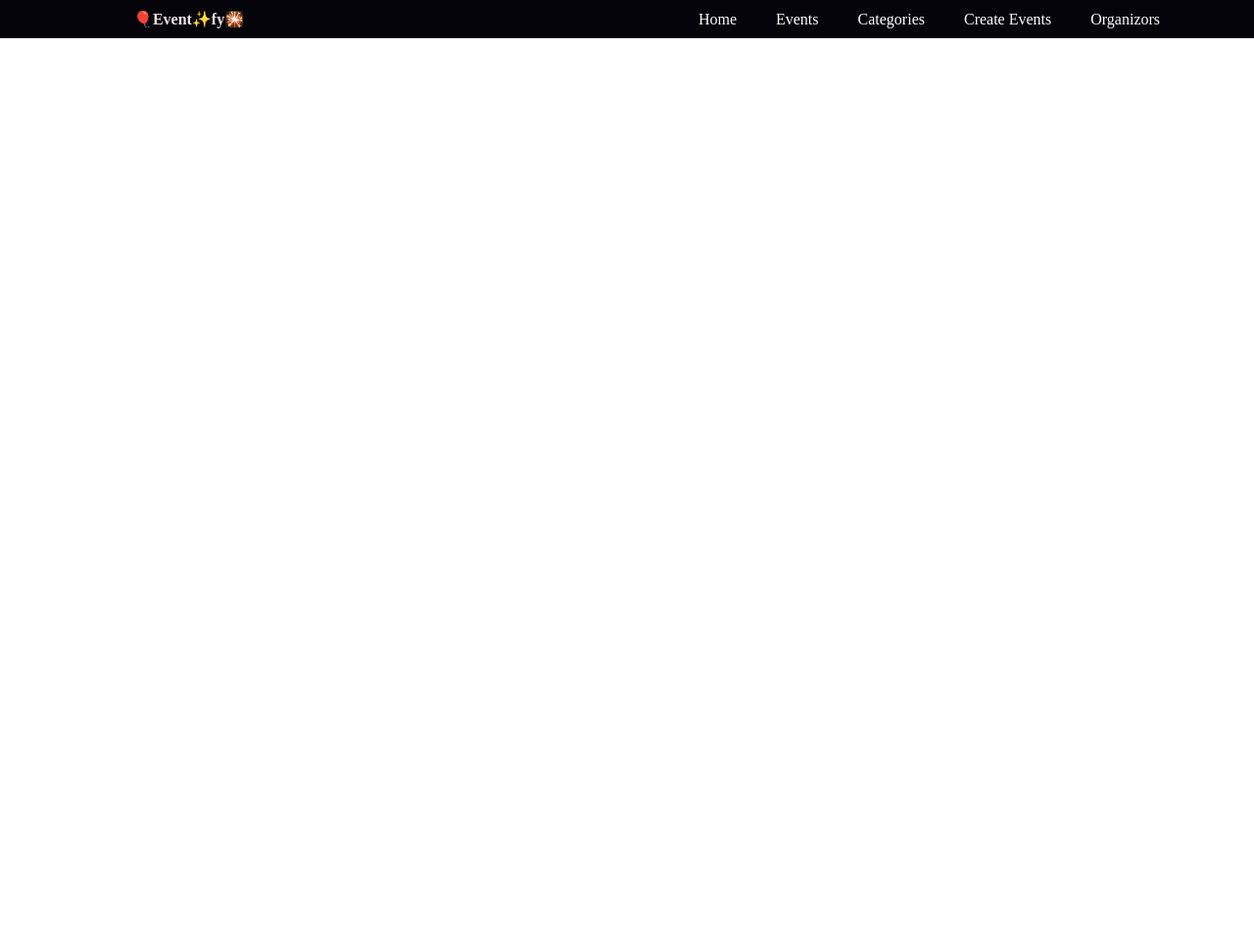
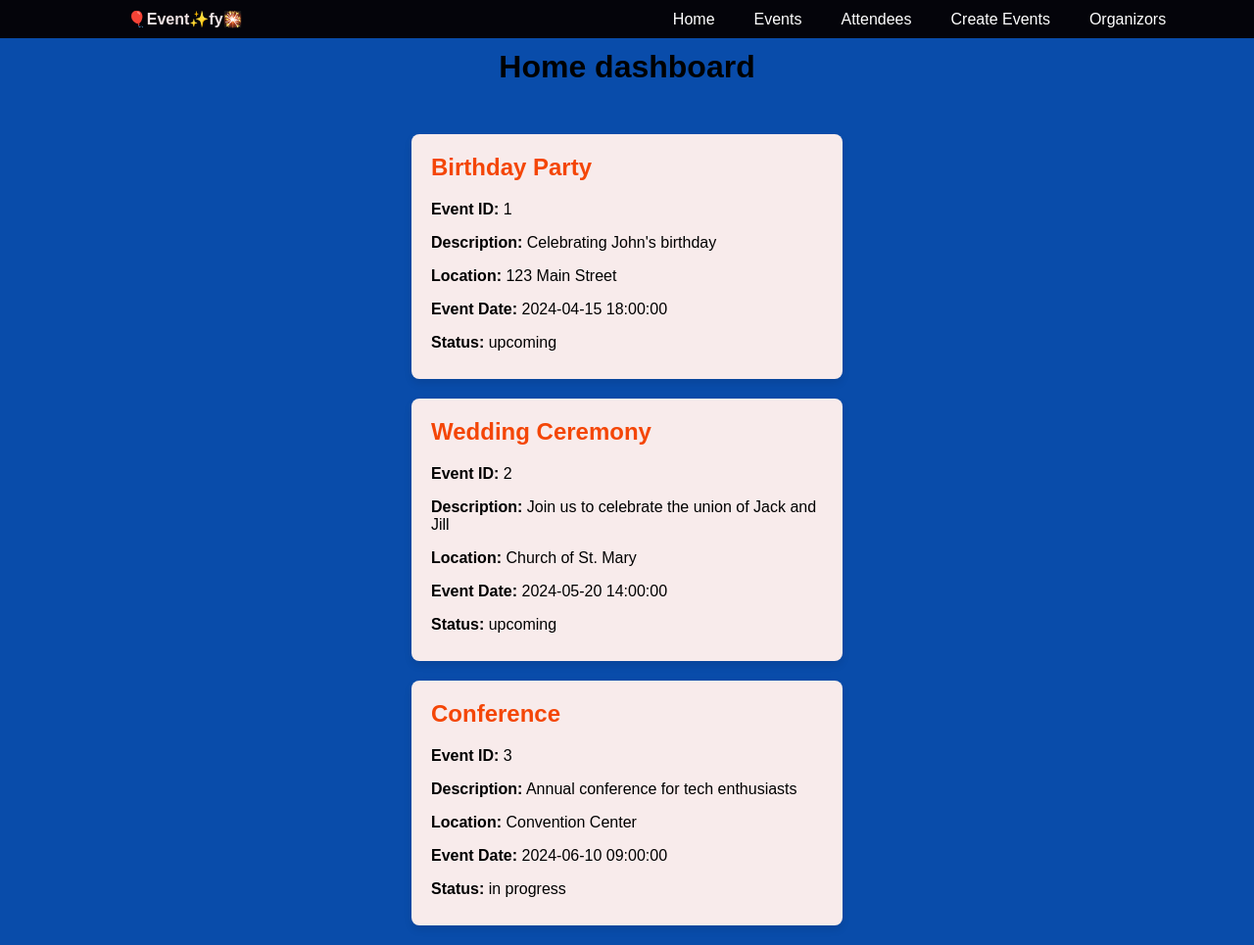
Before and after one commit to Ngetich-86/Eventify_php, a PHP site: page / in a window 1280 px wide. Shown: the whole page at 98% size. Before the commit the page ends 39 px from the top, so only its background shows below. Run offline with PHP 8.4, Linux system fonts and the light colour scheme; data comes from the database, SQL or seed files in the repository; both versions use the stored data as it was after the commit.

Commit message:
added more sections

```diff
--- a/components/navbar.php
+++ b/components/navbar.php
@@ -4,21 +4,23 @@
     <meta charset="UTF-8">
     <meta name="viewport" content="width=device-width, initial-scale=1.0">
     <title>🎈Event✨fy🎇</title>
+    <link rel="stylesheet" href="styles/navbar.css">
 </head>
 <body>
+
         <nav class="navbar">
                 <a class="navbar-brand" href="#">🎈Event✨fy🎇</a>
                 <i class="fas fa-bars" id="toggleNav"></i>
                 <div class="navbar-nav">
                     <a class="nav-link" href="index.php"><i class="fas fa-tachometer-alt"></i> Home</a>
-            <a class="nav-link" href="patient.php"><i class="fas fa-user"></i> Events</a>
-            <a class="nav-link" href="doctors.php"><i class="fas fa-user-md"></i> Categories</a>
-            <a class="nav-link" href="medicine.php"><i class="fas fa-pills"></i> Create Events</a>
-            <a class="nav-link" href="appointment.php"><i class="far fa-calendar-alt"></i> Organizors</a>
+                    <a class="nav-link" href="events.php"><i class="fas fa-user"></i> Events</a>
+                    <a class="nav-link" href="attendees.php"><i class="fas fa-user-md"></i> Attendees</a>
+                    <a class="nav-link" href="schedule.php"><i class="fas fa-pills"></i> Create Events</a>
+                    <a class="nav-link" href="organizers.php"><i class="far fa-calendar-alt"></i> Organizors</a>
                 </div>
             </nav>
-    <script src="https://kit.fontawesome.com/3b83e029d3.js" crossorigin="anonymous"></script>
-    <script src="scripts/navbar.js"></script>
+
+
 
 </body>
 </html>
--- a/index.php
+++ b/index.php
@@ -3,32 +3,50 @@
 <head>
     <meta charset="UTF-8">
     <meta name="viewport" content="width=device-width, initial-scale=1.0">
-    <title>Document</title>
-    <link rel="stylesheet" href="styles/navbar.css">
+    <title>🎈Event✨fy🎇</title>
+    <link rel="stylesheet" href="styles/index.css">
 </head>
 <body>
+    <div class="home_title" style="text-align: center; color: black; margin-top: 50px;">
+        <h1>Home dashboard</h1>
+    </div>
+     <?php
+            include 'components/navbar.php';
+            include 'Database/Database.php';
 
-    <!-- <nav class="navbar">
-            <a class="navbar-brand" href="#">🎈Event✨fy🎇</a>
-                    <i class="fas fa-bars" id="toggleNav"></i>
-                    <div class="navbar-nav">
-                        <a class="nav-link" href="index.php"><i class="fas fa-tachometer-alt"></i> Home</a>
-                        <a class="nav-link" href="patient.php"><i class="fas fa-user"></i> Events</a>
-                        <a class="nav-link" href="doctors.php"><i class="fas fa-user-md"></i> Categories</a>
-                        <a class="nav-link" href="medicine.php"><i class="fas fa-pills"></i> Create Events</a>
-                        <a class="nav-link" href="appointment.php"><i class="far fa-calendar-alt"></i> Organizors</a>
-                    </div>
-        </nav> -->
-        <nav class="navbar">
-                <a class="navbar-brand" href="#">🎈Event✨fy🎇</a>
-                <i class="fas fa-bars" id="toggleNav"></i>
-                <div class="navbar-nav">
-                    <a class="nav-link" href="index.php"><i class="fas fa-tachometer-alt"></i> Home</a>
-                    <a class="nav-link" href="patient.php"><i class="fas fa-user"></i> Events</a>
-                    <a class="nav-link" href="doctors.php"><i class="fas fa-user-md"></i> Categories</a>
-                    <a class="nav-link" href="medicine.php"><i class="fas fa-pills"></i> Create Events</a>
-                    <a class="nav-link" href="appointment.php"><i class="far fa-calendar-alt"></i> Organizors</a>
-                </div>
-            </nav>
+
+
+            // Check connection
+            if ($conn->connect_error) {
+                die("Connection failed: " . $conn->connect_error);
+            }
+
+            // Query to fetch all rows from the events table
+            $sql = "SELECT * FROM events";
+            $result = $conn->query($sql);
+
+            // Check if there are rows in the result set
+            if ($result->num_rows > 0) {
+                // Output data of each row
+                while($row = $result->fetch_assoc()) {
+                    echo '<div class="card">';
+                                echo '<h2>' . $row["event_name"] . '</h2>';
+                                echo '<p><strong>Event ID:</strong> ' . $row["event_id"] . '</p>';
+                                echo '<p><strong>Description:</strong> ' . $row["description"] . '</p>';
+                                echo '<p><strong>Location:</strong> ' . $row["location"] . '</p>';
+                                echo '<p><strong>Event Date:</strong> ' . $row["event_date"] . '</p>';
+                                echo '<p><strong>Status:</strong> ' . $row["status"] . '</p>';
+                                echo '</div>';
+                }
+            } else {
+                echo "0 results";
+            }
+
+            // Close connection
+            $conn->close();
+            ?>
+
+
+
 </body>
 </html>
--- /dev/null
+++ b/styles/index.css
@@ -0,0 +1,24 @@
+.card {
+            background-color: #f8ebeb;
+            border-radius: 8px;
+            box-shadow: 0 4px 8px rgba(0, 0, 0, 0.1);
+            padding: 20px;
+            margin: 20px auto;
+            max-width: 400px;
+        }
+
+        .card h2 {
+            margin-top: 0;
+            font-size: 1.5rem;
+            color: rgb(244, 70, 7);
+        }
+
+        .card p {
+            margin-bottom: 0.5rem;
+        }
+        body {
+            font-family: Arial, sans-serif;
+            background-color: #094caa;
+            margin: 0;
+            padding: 0;
+        }
--- a/styles/navbar.css
+++ b/styles/navbar.css
@@ -9,8 +9,9 @@
   justify-content: space-around;
   align-items: center;
   padding: 10px 20px;
+  z-index: 1000;
+  margin-bottom: 30px;
 
-  z-index: 1000;
 }
 .navbar-brand {
   color: #efe3e3;
@@ -34,3 +35,8 @@
   color: #ffffff;
   cursor: pointer;
 }
+.home_title{
+  margin: 50px;
+    text-align: center;
+    color: rgb(2, 50, 34);
+}
```
Also changed, not shown: Database/eventifydb.sql (+64 -0 lines), attendees.php (added, +49 -0 lines), events.php (added, +16 -0 lines), home.php (added, +17 -0 lines), organizers.php (added, +22 -0 lines), styles/attendees.css (added, +19 -0 lines). Lines whose indentation alone changed are shown as unchanged.
